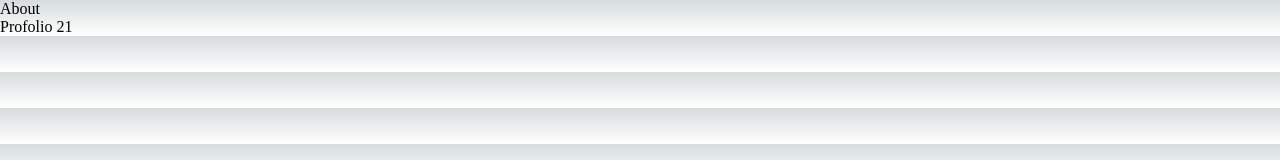
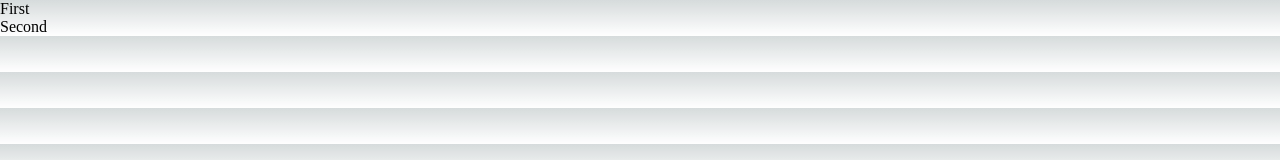
Before and after one commit to maxymlyskov/Next-Events, a Next.js app: page / in a window 1280 px wide. Shown: the top 160 px of the page. Built offline with nearby package versions, Linux system fonts and the light colour scheme.

Commit message:
Programatic navigation and 404 error.

```diff
--- a/src/pages/index.js
+++ b/src/pages/index.js
@@ -1,15 +1,18 @@
 import Link from "next/link";
 
 export default function Home() {
+  const clients = [
+    { id: "first", name: "First" },
+    { id: "second", name: "Second" },
+  ];
   return (
     <>
       <ul>
-        <li>
-          <Link href="/about">About</Link>
-        </li>
-        <li>
-          <Link href="/portfolio/21">Profolio 21</Link>
-        </li>
+        {clients.map((client) => (
+          <li key={client.id}>
+            <Link href={`/clients/${client.id}`}>{client.name}</Link>
+          </li>
+        ))}
       </ul>
     </>
   );
```
